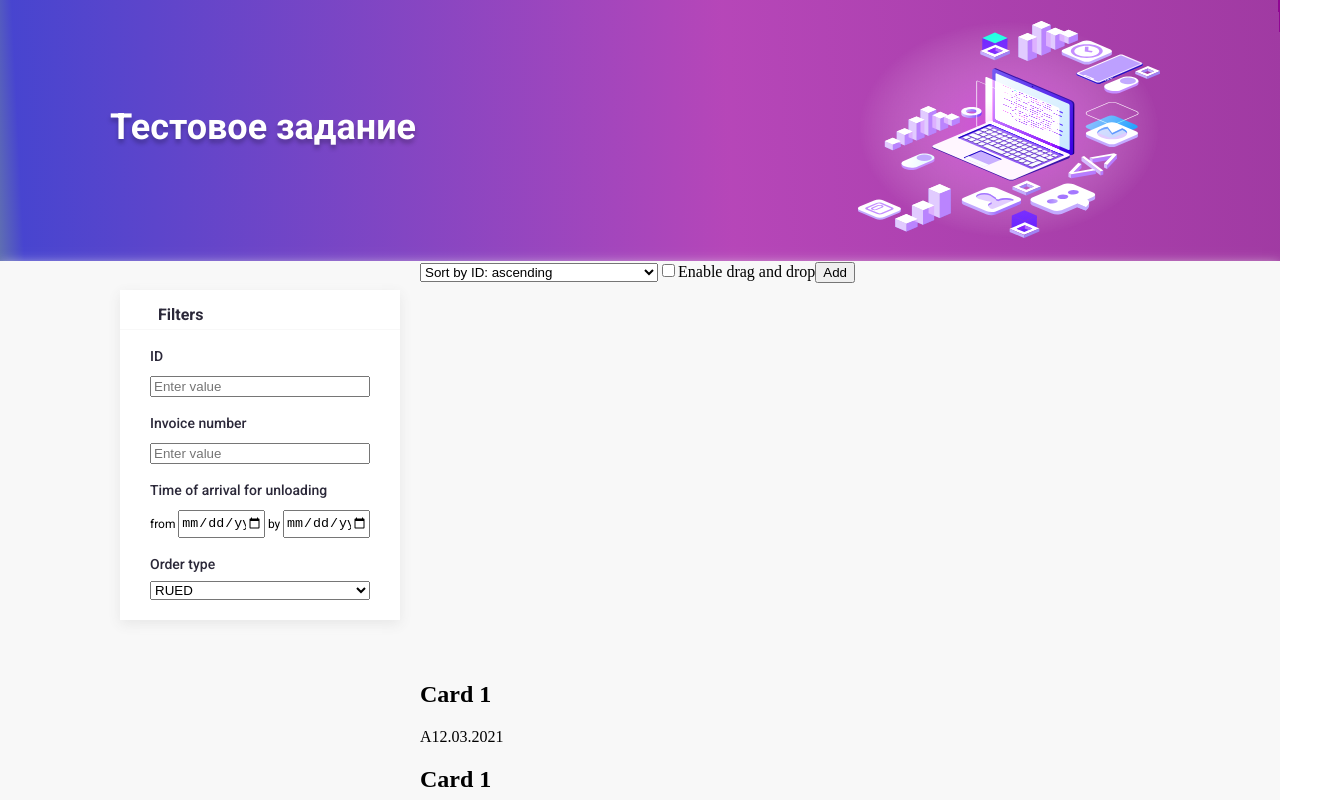
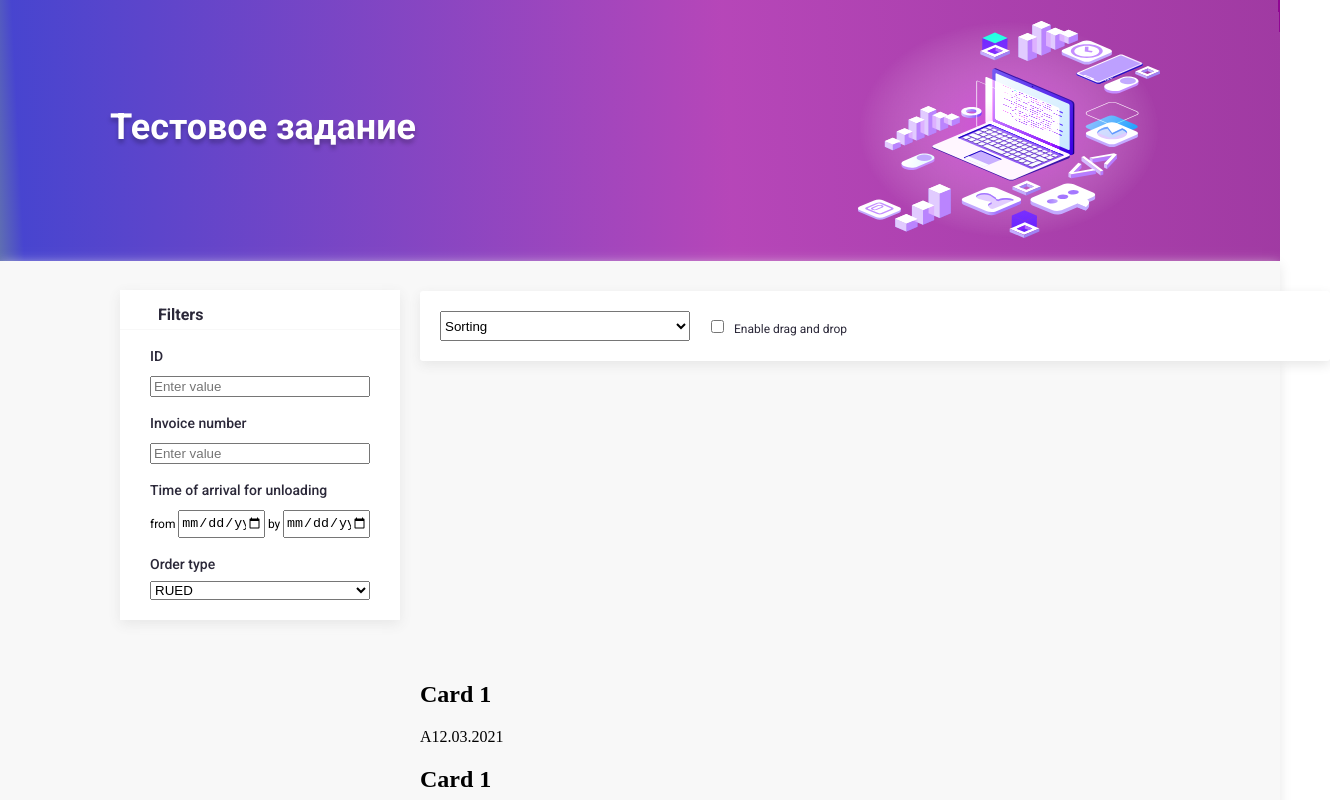
Before and after one commit to ChewbyIrinine/ksk-test-project, a React (Create React App) app: page / in a window 1280 px wide. Shown: the top 800 px of the page, 1330 px wide, since content can reach past the window. Built offline with nearby package versions, Linux system fonts and the light colour scheme.

Commit message:
Stylized sorting

```diff
--- a/src/App/App.js
+++ b/src/App/App.js
@@ -23,9 +23,7 @@ export default class App extends React.Component {
 				<div className="content">
 					<div className="content__center">
 						<Filters />
-						<div className="sorting">
-							<Sorting />
-						</div>
+						<Sorting />
 						<div className="cards-field">
 							<CardsField />
 						</div>
--- a/src/Sorting/Sorting.css
+++ b/src/Sorting/Sorting.css
@@ -0,0 +1,30 @@
+.sorting {
+	height: 70px;
+	width: 890px;
+	background-color: white;
+	margin-top: 30px;
+	box-shadow: 0px 4px 12px #e7e7e7;
+	border-radius: 3px;
+	padding-left: 20px;
+	display: flex;
+	align-items: center;
+}
+
+.sorting__select {
+	height: 30px;
+	width: 250px;
+}
+
+.sorting__label {
+	font-family: "Roboto", sans-serif;
+	font-style: normal;
+	font-weight: 400;
+	font-size: 12px;
+	line-height: 14px;
+	color: #2b2839;
+}
+
+.sorting__checkbox {
+	margin-left: 21px;
+	margin-right: 10px;
+}
--- a/src/Sorting/Sorting.js
+++ b/src/Sorting/Sorting.js
@@ -1,10 +1,12 @@
 import React from "react";
+
+import "./Sorting.css";
 
 const Sorting = () => {
 	return (
-		<div>
-			<select>
-				<option disabled defaultValue style={{ display: "none" }}>
+		<div className="sorting">
+			<select className="sorting__select" defaultValue="default">
+				<option disabled value="default" style={{ display: "none" }}>
 					Sorting
 				</option>
 				<option>Sort by ID: ascending</option>
@@ -14,11 +16,10 @@ const Sorting = () => {
 				<option>Sort by Order type: ascending</option>
 				<option>Sort by Order type: descending</option>
 			</select>
-			<label>
-				<input type="checkbox" />
+			<label className="sorting__label">
+				<input className="sorting__checkbox" type="checkbox" />
 				Enable drag and drop
 			</label>
-			<button>Add</button>
 		</div>
 	);
 };
```
